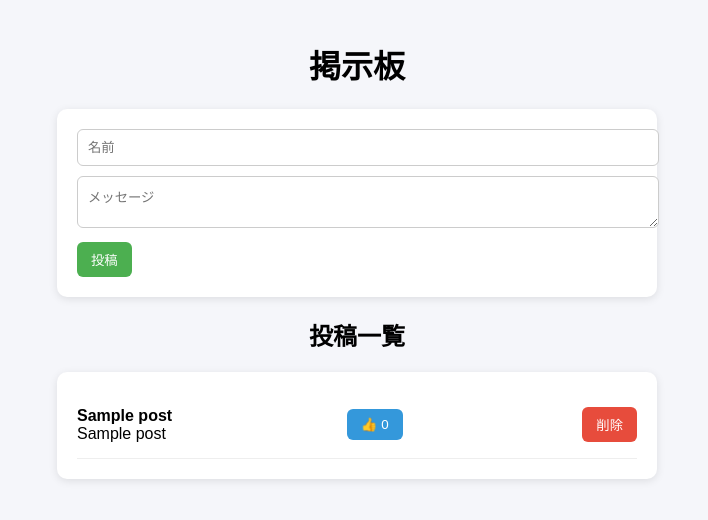
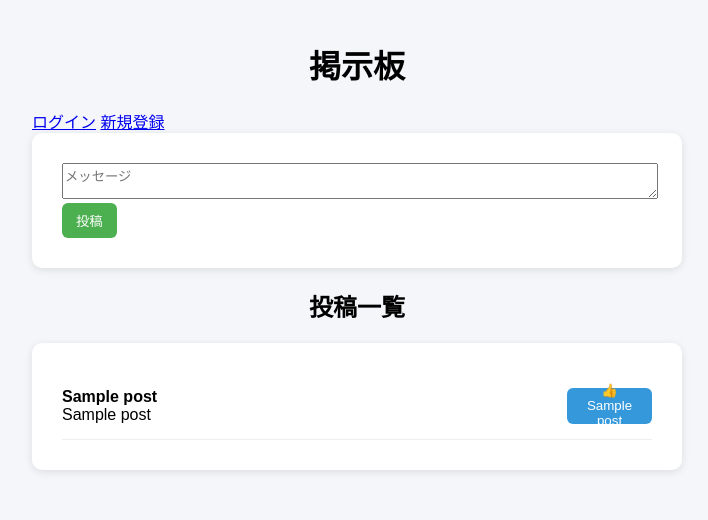
Before and after one commit to yukiko-kawase/bbs_project, a Flask app: template templates/index.html in a window 1280 px wide. Shown: the top 520 px of the page, without its empty margins (283-991 px from the left). Run offline with Flask 3, Linux system fonts and the light colour scheme; the template is opened without the code that fills it: most values are stand-ins (such as "Sample title", 1, 10 or a date in 2020).

Commit message:
20260528学習ログ

```diff
--- a/app.py
+++ b/app.py
@@ -9,12 +9,16 @@ render_template → HTML表示する
 request → 入力データを受け取る
 redirect → 別ページに移動する
 """
-from flask import Flask, render_template, request, redirect
+from flask import Flask, render_template, request, redirect, url_for, session
 # SQLite（データベース）を使うために読み込む
 import sqlite3
 from datetime import datetime
+from werkzeug.security import generate_password_hash,check_password_hash
+
 # app.pyを基準にindex.html探してね
 app = Flask(__name__)
+# secret_key 設定する  session機能はこのキーがないと使えない
+app.secret_key = 'secret-key'
 
 # データベース初期化
 def init_db():
@@ -27,11 +31,30 @@ def init_db():
     cursor.execute('''
         CREATE TABLE IF NOT EXISTS posts(
             id INTEGER PRIMARY KEY AUTOINCREMENT,
-            name TEXT,
-            message TEXT
-            created_at TEXT
+            user_id INTEGER,
+            message TEXT,
+            created_at TEXT,
+            likes INTEGER DEFAULT 0
         )
     ''')
+
+    # usersテーブル
+    cursor.execute('''
+        CREATE TABLE IF NOT EXISTS users (
+            id INTEGER PRIMARY KEY AUTOINCREMENT,
+            username TEXT UNIQUE,
+            password TEXT
+        )
+        ''')
+
+    cursor.execute('''
+    CREATE TABLE IF NOT EXISTS likes (
+        id INTEGER PRIMARY KEY AUTOINCREMENT,
+        user_id INTEGER,
+        post_id INTEGER
+    )
+    ''')
+
     # 変更を確定する
     conn.commit()
     # DB終了（解放）
@@ -39,6 +62,7 @@ def init_db():
 # 起動時に1回実行
 init_db()
 
+# 投稿日時表示機能
 def time_ago(created_at):
     now = datetime.now()
     past = datetime.strptime(created_at, '%Y-%m-%d %H:%M:%S')
@@ -52,50 +76,134 @@ def time_ago(created_at):
         return f"{int(diff // 3600)}時間前"
     else:
         return f"{int(diff // 86400)}日前"
+
 # トップページ
-# URLと処理を結びつける
 @app.route('/')
 # ブラウザでhttp://127.0.0.1:5000/にアクセスしたらdef index()関数を動かす
 def index():
+    if 'user_id' not in session:
+        return redirect('/login')
+
     conn = sqlite3.connect('bbs.db')
     cursor = conn.cursor()
     # DBからデータ取得
-    cursor.execute('SELECT * FROM posts ORDER BY id DESC')
+    # cursor.execute('SELECT * FROM posts ORDER BY id DESC')
+    cursor.execute('''
+        SELECT
+            posts.id,
+            posts.user_id,
+            posts.message,
+            posts.created_at,
+            posts.likes,
+            users.username,
+            CASE
+                WHEN likes.user_id IS NOT NULL THEN 1
+                ELSE 0
+            END AS liked
+        FROM posts
+        JOIN users ON posts.user_id = users.id
+        LEFT JOIN likes
+            ON posts.id = likes.post_id
+            AND likes.user_id = ?
+        ORDER BY posts.id DESC
+        ''', (session['user_id'],))
+
     # データベースから投稿データを全部取得する
     raw_posts = cursor.fetchall()
     conn.close()
-
+    print("session user:", session['user_id'])
     # 新しく空のリストを作る
     posts = []
     #  1件ずつ取り出して処理する
     for post in raw_posts:
-        # id → 投稿番号　name → 名前　message → メッセージ　created_at → 投稿日時　likes → いいね数
-        id, name, message, created_at, likes = post
+        # id → 投稿番号　user_id → ユーザid　message → メッセージ　created_at → 投稿日時　likes → いいね数
+        id, user_id, message, created_at, likes, username, liked = post
         # 投稿日を「◯分前」に変換する
         time_text = time_ago(created_at)
         # 加工したデータをリストに追加
-        posts.append((id, name, message, time_text, likes))
-
+        posts.append((id, user_id, message, time_text, likes, username,liked))
     # HTMLにデータを渡す
     return render_template('index.html', posts=posts)
+
+# ログイン機能
+@app.route('/login', methods=['GET', 'POST'])
+def login():
+    if request.method == 'POST':
+        username = request.form['username']
+        password = request.form['password']
+        conn = sqlite3.connect('bbs.db')
+        cursor = conn.cursor()
+
+        cursor.execute(
+            'SELECT * FROM users WHERE username=?',
+            (username,)
+        )
+        user = cursor.fetchone()
+        conn.close()
+
+        if user and check_password_hash(user[2], password):
+            session['user_id'] = user[0]
+            session['username'] = user[1]
+            return redirect('/')
+        else:
+            return render_template('login.html', error="ログイン失敗")
+    return render_template('login.html')
+
+# 新規登録機能
+@app.route('/register', methods=['GET', 'POST'])
+def register():
+    error = ""
+
+    if request.method == 'POST':
+        username = request.form['username']
+        print("username:", "[" + username + "]")
+
+        password = request.form['password']
+
+        # パスワードをハッシュ化
+        hashed = generate_password_hash(password)
+
+        conn = sqlite3.connect('bbs.db')
+        cursor = conn.cursor()
+
+        try:
+            cursor.execute(
+                'INSERT INTO users (username, password) VALUES (?, ?)',
+                (username, hashed)
+            )
+
+            conn.commit()
+            conn.close()
+
+            return redirect('/login')
+        except sqlite3.IntegrityError:
+            error = "そのユーザ名はすでに使われています"
+    return render_template('register.html', error=error)
+
 
 # 投稿処理
 # /post に送られたデータを処理する
 @app.route('/post',methods=['POST'])
 def post():
+    # ログインしていない場合
+    if 'user_id' not in session:
+        return redirect('/login')
+
+    user_id = session['user_id']
     # HTMLのinputから値を取る
-    name =request.form['name']
     message = request.form['message']
 
     conn = sqlite3.connect('bbs.db')
     cursor = conn.cursor()
+
     created_at = datetime.now().strftime('%Y-%m-%d %H:%M:%S')
-    # DBに書き込む　VALUES (?, ?)'SQL側　 (name, message)python側
 
+    # DBに書き込む　VALUES (?, ?)'SQL側　 (user_id, message)python側
     cursor.execute(
-        'INSERT INTO posts (name, message, created_at) VALUES (?, ?, ?)',
-        (name, message, created_at)
+        'INSERT INTO posts (user_id, message, created_at) VALUES (?, ?, ?)',
+        (user_id, message, created_at)
         )
+
     conn.commit()
     conn.close()
 
@@ -104,10 +212,17 @@ def post():
 # 削除処理
 @app.route('/delete/<int:post_id>', methods=['POST'])
 def delete(post_id):
+
+    # ログインしてない人はNG
+    if 'user_id' not in session:
+        return redirect('/login')
+
     conn = sqlite3.connect('bbs.db')
     cursor = conn.cursor()
 
-    cursor.execute('DELETE FROM posts WHERE id = ?', (post_id,))
+    # 自分の投稿だけ削除
+    cursor.execute('DELETE FROM posts WHERE id = ? AND user_id = ?',
+                   (post_id,session['user_id']))
 
     conn.commit()
     conn.close()
@@ -117,17 +232,51 @@ def delete(post_id):
 # いいね処理
 @app.route('/like/<int:post_id>', methods=['POST'])
 def like(post_id):
+    user_id = session['user_id']
     conn = sqlite3.connect('bbs.db')
     cursor = conn.cursor()
 
+    # すでにいいねしてるか確認
     cursor.execute(
-        'UPDATE posts SET likes = likes + 1 WHERE id = ?',
+        "SELECT 1 FROM likes WHERE user_id=? AND post_id=?",
+        (user_id, post_id)
+    )
+    already = cursor.fetchone()
+
+    if already:
+        # いいね取り消し（ここがマイナス）
+        cursor.execute(
+            "DELETE FROM likes WHERE user_id=? AND post_id=?",
+            (user_id, post_id)
+        )
+    else:
+        # いいね追加（ここがプラス）
+        cursor.execute(
+            "INSERT INTO likes (user_id, post_id) VALUES (?, ?)",
+            (user_id, post_id)
+        )
+
+    # 正しい数を再計算
+    cursor.execute(
+        "SELECT COUNT(*) FROM likes WHERE post_id=?",
         (post_id,)
     )
+    count = cursor.fetchone()[0]
 
+    cursor.execute(
+        "UPDATE posts SET likes=? WHERE id=?",
+        (count, post_id)
+    )
     conn.commit()
     conn.close()
     return redirect('/')
+
+# ログアウト機能
+@app.route('/logout')
+def logout():
+    session.pop('user_id', None)
+    session.pop('username', None)
+    return redirect('/login')
 
 # 起動
 # このファイルを直接実行したときだけ
--- /dev/null
+++ b/static/style.css
@@ -0,0 +1,144 @@
+body{
+            font-family: Arial, sans-serif;
+            background: #f5f6fa;
+            margin: 0;
+            padding: 20px;
+        }
+        h1,h2 {
+            text-align: center;
+        }
+
+        .container {
+            max-width: 650px;
+            margin: 0 auto;
+        }
+
+        .login-container {
+            max-width: 500px;
+            margin: 80px auto;
+        }
+
+        .login-container input {
+            width: 100%;
+            height: 40px;
+            margin: 10px 0;
+            display: block;
+        }
+
+        .login-container button {
+            width: 100%;
+            margin: 15px 0;
+        }
+
+        .card {
+            background: white;
+            padding: 30px;
+            margin-bottom: 20px;
+            border-radius: 10px;
+            box-shadow: 0 2px 8px rgba(0, 0, 0,0.1);
+        }
+
+        .container input,
+        .container textarea {
+            width: 100%;
+        }
+
+
+        button {
+            padding: 8px 14px;
+            border: none;
+            border-radius: 6px;
+            cursor: pointer;
+        }
+        /* 投稿 */
+        .btn-post {
+            background: #4CAF50;
+            color: white;
+        }
+        /* いいね */
+        .btn-like {
+            background: #3498db;
+            color: white;
+            width: 85px;
+            height: 36px;
+            font-size: 14;
+            display: flex;
+            align-items: center;
+            justify-content: center;;
+        }
+
+        .btn-like.active {
+            background-color: #aaa;
+        }
+
+        /* 削除ボタン */
+        .btn-delete {
+            background: #e74c3c;
+            color: white;
+            width: 70px;
+            height: 36px;
+            font-size: 14;
+            display: flex;
+            align-items: center;
+            justify-content: center;
+        }
+
+        .post {
+            border-bottom: 1px solid #eee;
+            padding: 15px 0;
+            display: flex;
+            justify-content: space-between;
+            align-items: flex-start;
+        }
+        /* 本文エリア */
+        .post-content {
+            width: 70%;
+            word-break: break-word;
+        }
+        /* ボタン */
+        .post-actions {
+            width: 180;
+            display: flex;
+            gap: 8px;
+            min-width: 180px;
+            justify-content: flex-end;
+        }
+
+        /* 投稿時間 */
+        .time {
+            font-size: 12px;
+            color: gray;
+        }
+
+        /* ログアウトボタン */
+        .btn-logout {
+            background: #e0e0e0;
+            color: #333;
+            padding: 5px 10px;
+            text-decoration: none;
+            border-radius: 5px;
+        }
+
+        /* ログインボタン */
+        .btn-main {
+            background-color: #28a745;
+            color: white;
+            width: 100%;
+            padding: 10px;
+        }
+
+        /* 新規登録ボタン */
+        .btn-sub {
+            display: block;
+            text-align: center;
+            background-color: #d0d0d0;
+            color: #333;
+            padding: 10px;
+            border-radius: 5px;
+            text-decoration: none;
+            margin-top: 10px;
+        }
+        /* カーソルにのせたら色が濃くなる */
+        .btn-sub:hover {
+            background-color: #c0c0c0;
+        }
--- a/templates/index.html
+++ b/templates/index.html
@@ -3,74 +3,7 @@
 <head>
     <meta charset="utf8">
     <title>掲示板</title>
-    <style>
-        body{
-            font-family: Arial, sans-serif;
-            background: #f5f6fa;
-            margin: 0;
-            padding: 20px;
-        }
-        h1,h2 {
-            text-align: center;
-        }
-
-        .container {
-            max-width: 600px;
-            margin: auto;
-        }
-
-        .card {
-            background: white;
-            padding: 20px;
-            margin-bottom: 20px;
-            border-radius: 10px;
-            box-shadow: 0 2px 8px rgba(0, 0, 0,0.1);
-        }
-
-        input, textarea {
-            width: 100%;
-            padding: 10px;
-            margin-bottom: 10px;
-            border: 1px solid #ccc;
-            border-radius: 6px;
-        }
-
-        button {
-            padding: 8px 14px;
-            border: none;
-            border-radius: 6px;
-            cursor: pointer;
-        }
-
-        .btn-post {
-            background: #4CAF50;
-            color: white;
-        }
-
-        .btn-like {
-            background: #3498db;
-            color: white;
-            margin-right: 5px;
-        }
-
-        .btn-delete {
-            background: #e74c3c;
-            color: white;
-        }
-
-        .post {
-            border-bottom: 1px solid #eee;
-            padding: 15px 0;
-            display: flex;
-            justify-content: space-between;
-            align-items: center;
-        }
-
-        .time {
-            font-size: 12px;
-            color: gray;
-        }
-</style>
+    <link rel="stylesheet" href="{{url_for('static', filename='style.css')}}"
 </head>
 
 <body>
@@ -78,10 +11,21 @@
 <div class="container">
 
 <h1>掲示板</h1>
+
+{% if session.user_id %}
+<div style="position:absolute; top:10px; right:10px;">
+    <span>ログイン中: {{ session.username }}</span>
+        <a href="/logout" class="btn-logout">ログアウト</a>
+</div>
+{% else %}
+<a href="/login">ログイン</a>
+<a href="/register">新規登録</a>
+{% endif %}
+
 <div class="card">
 <form action="/post" method="post">
-    <input name="name" placeholder="名前" required>
-    <textarea name="message" placeholder="メッセージ" required></textarea>
+    <!-- <input name="name" placeholder="名前" required> -->
+    <textarea name="message" placeholder="メッセージ" maxlength="300" required></textarea>
     <button class="btn-post">投稿</button>
 </form>
 </div>
@@ -93,23 +37,34 @@
 
     <div class="post">
 
-    <div>
-        <strong>{{post[1]}}</strong><br>
-        {{post[2]}}<br>
-        <span class="time">{{ post[3] or '' }}</span>
+        <!-- 投稿本文 -->
+        <div class="post-content">
+            <strong>{{ post[5] }}</strong>
+            <span class="time">{{ post[3] or '' }}</span><br>
+            {{post[2]}}
         </div>
 
+        <div class="post-actions">
             <!-- いいね -->
             <form action="/like/{{ post[0] }}" method="post" style="display:inline;">
-        <button class="btn-like">👍 {{ post[4] or 0 }}</button>
+
+                {% if post[6] %}
+                    <button class="btn-like active">👍 済み</button>
+                {% else %}
+                    <button class="btn-like">👍 {{ post[4] }}</button>
+                {% endif %}
+
             </form>
 
-    <!--削除ボタン-->
+            <!--削除ボタン(自分の投稿だけ)-->
+            {% if session['user_id'] == post[1] %}
             <form action="/delete/{{ post[0] }}" method="post">
                 <button class="btn-delete"
                     onclick="return confirm('本当に削除しますか？')">削除
                 </button>
             </form>
+            {% endif %}
+        </div>
     </div>
 {% endfor %}
 </div>
```
Also changed, not shown: templates/login.html (added, +41 -0 lines), templates/register.html (added, +27 -0 lines). Lines whose indentation alone changed are shown as unchanged.
